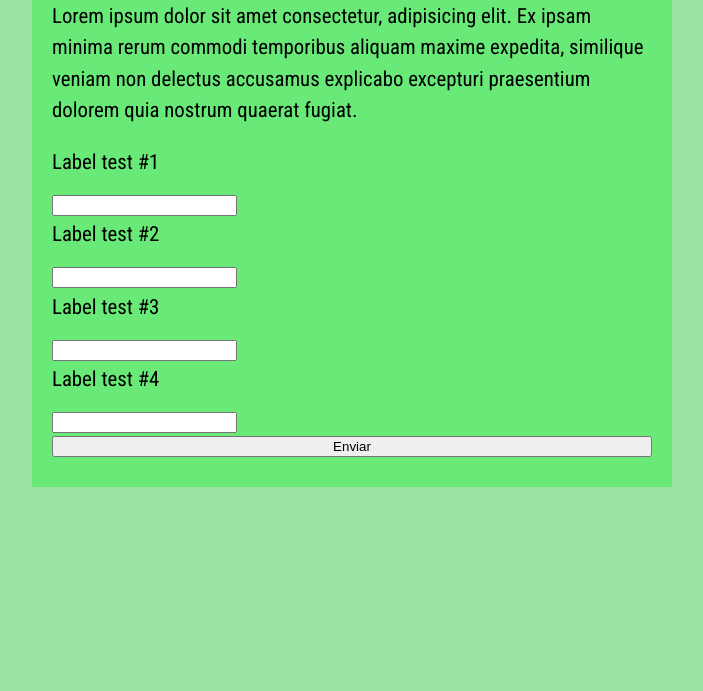
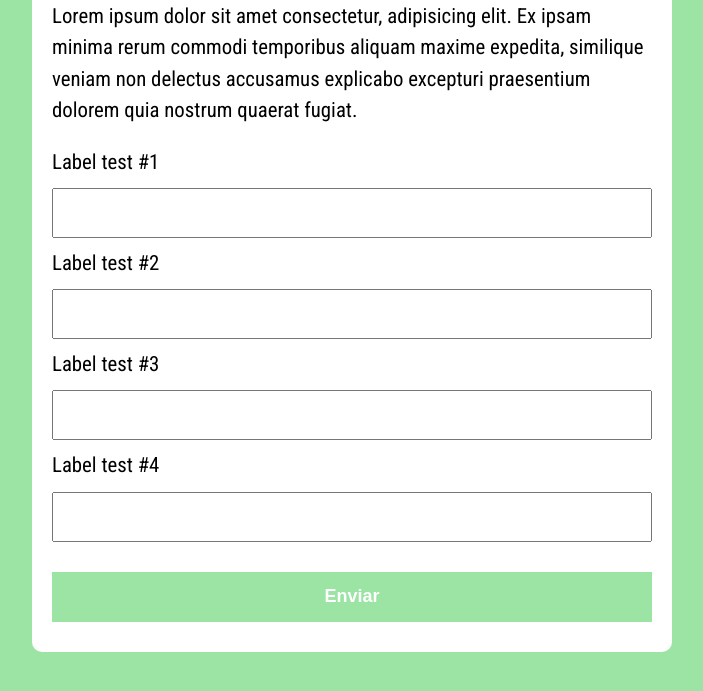
Before and after one commit to Cursiol/aulas-JavaScript, a plain HTML site: page exercicios/modeloExercicios/index.html in a window 1280 px wide. Shown: the part 183-874 px from the top of the page, without its empty margins (288-991 px from the left). Before the commit the page ends 800 px from the top, so only its background shows below. Drawn offline with Linux system fonts and the light colour scheme.

```diff
--- /dev/null
+++ b/aula26/Exercicio/assets/css/style.css
@@ -0,0 +1,79 @@
+@import url('https://fonts.googleapis.com/css2?family=Roboto+Condensed:ital,wght@0,100..900;1,100..900&display=swap');
+
+:root {
+    --primary-color: #9be4a4;
+    --primary-color-dark: #12701d;
+    --primary-color-medium: #69e978;
+}
+
+* {
+    box-sizing: border-box;
+    outline: 0;
+}
+
+body {
+    margin: 0;
+    padding: 0;
+    background: var(--primary-color);
+    font-family: 'Roboto Condensed', sans-serif;
+    font-size: 1.3em;
+    line-height: 1.5em;
+}
+
+.container {
+    max-width: 640px;
+    margin: 50px auto;
+    background: white;
+    padding: 20px;
+    border-radius: 10px;
+}
+
+form input, form label, form button {
+    display: block;
+    width: 100%;
+    margin-bottom: 10px;
+}
+
+form input {
+    font-size: 21px;
+    height: 50px;
+    padding: 0 20px;
+}
+
+form input :focus {
+    outline: 1px solid var(--primary-color);
+}
+
+form button {
+    border : none;
+    background: var(--primary-color);
+    color: #fff;
+    font-size: 18px;
+    font-weight: 700;
+    height: 50px;
+    cursor: pointer;
+    margin-top: 30px;
+}
+
+form button:hover {
+    background: var(--primary-color-dark);
+}
+
+form button:active {
+    background: var(--primary-color-medium);
+}
+
+table {
+    width: 100%;
+    border-collapse: collapse;
+    margin-bottom: 30px;
+}
+
+table thead {
+    font-weight: bold;
+}
+
+.paragrafo-resultado {
+    background: rgb(0, 255, 0);
+    padding: 10px 20px;
+}
--- a/exercicios/modeloExercicios/assets/css/style.css
+++ b/exercicios/modeloExercicios/assets/css/style.css
@@ -2,6 +2,8 @@
 
 :root {
     --primary-color: #9be4a4;
+    --primary-color-dark: #12701d;
+    --primary-color-medium: #69e978;
 }
 
 * {
@@ -21,12 +23,42 @@
 .container {
     max-width: 640px;
     margin: 50px auto;
-    background: #69e978;
+    background: white;
     padding: 20px;
+    border-radius: 10px;
 }
 
-fomr input, form label, form button {
+form input, form label, form button {
     display: block;
     width: 100%;
     margin-bottom: 10px;
 }
+
+form input {
+    font-size: 21px;
+    height: 50px;
+    padding: 0 20px;
+}
+
+form input :focus {
+    outline: 1px solid var(--primary-color);
+}
+
+form button {
+    border : none;
+    background: var(--primary-color);
+    color: #fff;
+    font-size: 18px;
+    font-weight: 700;
+    height: 50px;
+    cursor: pointer;
+    margin-top: 30px;
+}
+
+form button:hover {
+    background: var(--primary-color-dark);
+}
+
+form button:active {
+    background: var(--primary-color-medium);
+}
```
Also changed, not shown: aula26/Exercicio/assets/js/main.js (added, +96 -0 lines), aula26/Exercicio/index.html (added, +72 -0 lines).
